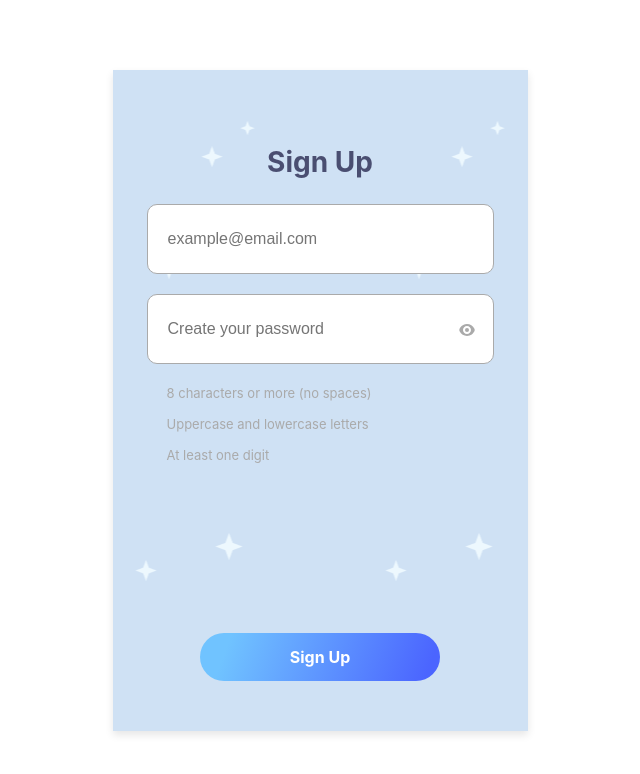
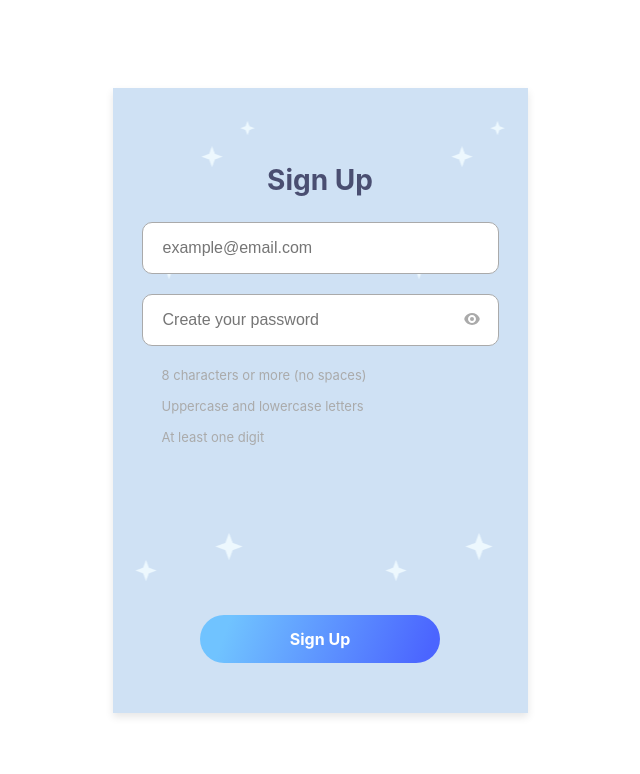
Before and after one commit to MyroslavSokolov/auth-app-test, a React (Vite) app: page / in a window 1280 px wide. Shown: the top 774 px of the page, without its empty margins (320-960 px from the left). Built offline with nearby package versions, Linux system fonts and the light colour scheme.

Commit message:
Refactor show/hide password filling

```diff
--- a/src/components/AuthForm/AuthForm.styles.ts
+++ b/src/components/AuthForm/AuthForm.styles.ts
@@ -26,7 +26,7 @@ export const SignUpTxt = styled.p`
 export const Input = styled.input<{ $isError: boolean; $isSuccess?: boolean }>`
     width: 315px;
     height: 48px;
-    padding: 10px 10px 10px 20px;
+    padding: 1px 20px;
     gap: 10px;
     border-radius: 10px;
     border: 1px solid
--- a/src/components/AuthForm/AuthForm.tsx
+++ b/src/components/AuthForm/AuthForm.tsx
@@ -1,6 +1,6 @@
 import React, { useState } from 'react';
 import { useTheme } from 'styled-components';
-import { emailRegex } from '../../utils/regex';
+import { emailRegex, passwordRegex } from '../../utils/regex';
 import {
   EmailInput,
   FormContainer,
@@ -36,17 +36,29 @@ const AuthForm: React.FC = () => {
   const passwordRules = [
     {
       text: '8 characters or more (no spaces)',
-      validate: (password: string) => password.length >= 8 && !password.includes(' '),
+      validate: (password: string) =>
+        password.length >= passwordRegex.minLength &&
+        password.length <= passwordRegex.maxLength &&
+        passwordRegex.noSpaces.test(password),
     },
     {
       text: 'Uppercase and lowercase letters',
-      validate: (password: string) => /[A-Z]/.test(password) && /[a-z]/.test(password),
+      validate: (password: string) =>
+        passwordRegex.uppercase.test(password) && passwordRegex.lowercase.test(password),
     },
-    { text: 'At least one digit', validate: (password: string) => /\d/.test(password) },
+    {
+      text: 'At least one digit',
+      validate: (password: string) => passwordRegex.number.test(password),
+    },
   ];
 
   const togglePasswordVisibility = () => {
     setShowPassword((prev) => !prev);
+  };
+
+  const getIconFillColor = () => {
+    const hasError = ruleColors.some((color) => color === theme.colors.error);
+    return hasError ? theme.colors.error : theme.colors.borderDefault;
   };
 
   const validateForm = () => {
@@ -132,9 +144,9 @@ const AuthForm: React.FC = () => {
           />
           <ShowHidePasswordToggle onClick={togglePasswordVisibility} aria-label="Toggle Password">
             {showPassword ? (
-              <HidePasswordIcon fill={hasPasswordError ? theme.colors.error : theme.colors.borderDefault} />
+              <HidePasswordIcon fill={getIconFillColor()} />
             ) : (
-              <ShowPasswordIcon fill={hasPasswordError ? theme.colors.error : theme.colors.borderDefault} />
+              <ShowPasswordIcon fill={getIconFillColor()} />
             )}
           </ShowHidePasswordToggle>
         </PasswordContainer>
```
